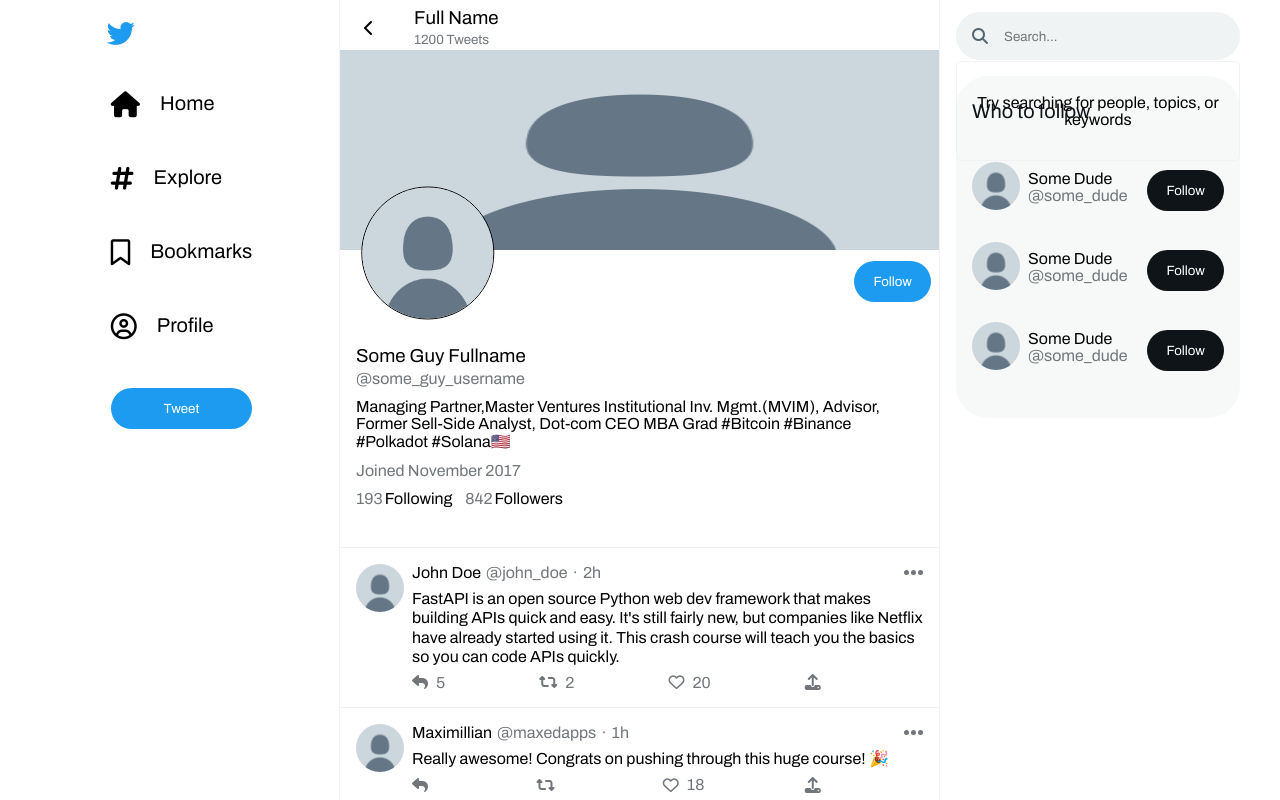
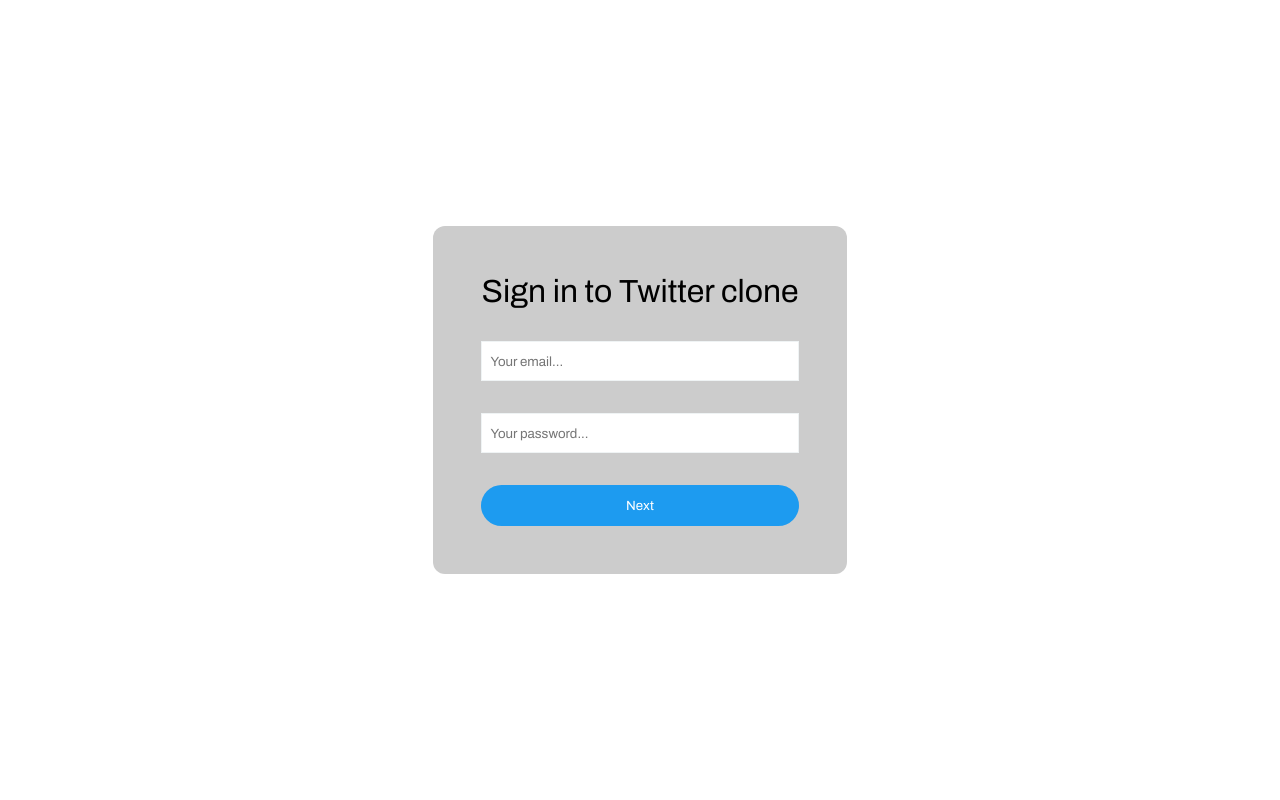
Before and after one commit to Ali-Fattahian/twitter-clone-frontend, a React (Create React App) app: page /login in a window 1280 px wide. Shown: the top 800 px of the page. Built offline with nearby package versions, Linux system fonts and the light colour scheme.

Commit message:
add axios config and login page and style it

```diff
--- a/package.json
+++ b/package.json
@@ -6,6 +6,7 @@
     "@testing-library/jest-dom": "^5.16.4",
     "@testing-library/react": "^13.1.1",
     "@testing-library/user-event": "^13.5.0",
+    "axios": "^0.27.2",
     "react": "^18.0.0",
     "react-dom": "^18.0.0",
     "react-router-dom": "^6.3.0",
--- a/src/App.js
+++ b/src/App.js
@@ -14,6 +14,7 @@
 import SmallScreenNav from "./components/Modal/SmallScreenNav";
 import ProfilePicture from "./components/Tweet/default_profile.png";
 import Overlay from "./components/Modal/Overlay";
+import Login from "./pages/Auth/Login";
 
 function App() {
   const DUMMY_SEARCH_RESULTS = [
@@ -81,6 +82,7 @@
           }
         />
         <Route path="bookmarks" element={<Bookmarks pageName="Bookmarks" />} />
+        <Route path="login" element={<Login />} />
         <Route path=":username" element={<Profile pageName="Profile" />} />
       </Routes>
       <SmallScreenNav
--- /dev/null
+++ b/src/axios.js
@@ -0,0 +1,74 @@
+import axios from "axios";
+
+const baseUrl = "http://127.0.0.1:8000/api/";
+
+const axiosInstance = axios.create({
+  baseURL: baseUrl,
+  timeout: 5000,
+  headers: {
+    Authorization: localStorage.getItem("access_token")
+      ? "JWT " + localStorage.getItem("access_token")
+      : null,
+    "Content-Type": "application/json",
+    accept: "application/json",
+  },
+});
+
+axiosInstance.interceptors.response.use(
+  (response) => {
+    return response;
+  },
+  async function (error) {
+    const originalRequest = error.config;
+
+    if (typeof error.response === "undefined") {
+      alert(
+        "A server/network error occured. " +
+          "Looks like CORS might be the problem. " +
+          "Sorry about this, we will get it fixed shortly."
+      );
+      return Promise.reject(error);
+    }
+
+    if (
+      error.response.status === 401 &&
+      originalRequest.url === baseUrl + "token/refresh/"
+    ) {
+      window.location.href = "login/";
+      return Promise.reject(error);
+    }
+
+    if (
+      error.response.data.code === "token_not_valid" &&
+      error.response.status === 401 &&
+      error.response.statusText === "Unauthorized"
+    ) {
+      const refreshToken = localStorage.getItem("refresh_token");
+
+      if (refreshToken) {
+        const tokenParts = JSON.parse(atob(refreshToken.split(".")[1]));
+
+        const now = Math.ceil(Date.now() / 1000);
+        console.log(tokenParts.exp);
+
+        if (tokenParts.exp > now) {
+          return axiosInstance
+            .post("token/refresh/", { refresh: refreshToken })
+            .then((response) => {
+              localStorage.setItem("access_token", response.data.access);
+              localStorage.setItem("refresh_token", response.data.refresh);
+
+              axiosInstance.defaults.headers["Authorization"] =
+                "JWT " + response.data.access;
+              originalRequest.headers["Authorization"] =
+                "JWT " + response.data.access;
+
+              return axiosInstance(originalRequest);
+            });
+        }
+      }
+    }
+  }
+);
+
+export default axiosInstance;
--- /dev/null
+++ b/src/pages/Auth/Login.js
@@ -0,0 +1,53 @@
+import { useRef } from "react";
+import { useNavigate } from "react-router-dom";
+import axiosInstance from "../../axios";
+import classes from "./Login.module.css";
+
+const Login = () => {
+  const email = useRef('');
+  const password = useRef('');
+  const navigate = useNavigate();
+
+  const formSubmitHandler = (e) => {
+    e.preventDefault();
+    const emailCurrentValue = email.current.value;
+    const passwordCurrentValue = password.current.value;
+
+    if (!emailCurrentValue.includes("@")) return;
+    if (emailCurrentValue.trim().length === 0 || passwordCurrentValue.trim().length === 0) return;
+
+    axiosInstance
+      .post("token/", {
+        email: emailCurrentValue,
+        password: passwordCurrentValue,
+      })
+      .then((res) => {
+        localStorage.setItem("refresh_token", res.data.refresh);
+        localStorage.setItem("access_token", res.data.access);
+        axiosInstance.defaults.headers["Authorization"] =
+          "JWT " + localStorage.getItem("access_token");
+        navigate("/", { replace: true });
+      });
+  };
+
+  return (
+    <div className={classes["page-container"]}>
+      <div className={classes["form-container"]} onSubmit={formSubmitHandler}>
+        <form className={classes.form}>
+          <h1>Sign in to Twitter clone</h1>
+          <input type="email" placeholder="Your email..." ref={email} />
+          <input
+            type="password"
+            placeholder="Your password..."
+            ref={password}
+          />
+          <button type="submit" className="btn">
+            Next
+          </button>
+        </form>
+      </div>
+    </div>
+  );
+};
+
+export default Login;
--- /dev/null
+++ b/src/pages/Auth/Login.module.css
@@ -0,0 +1,44 @@
+.page-container {
+    position: fixed;
+    z-index: 2;
+    top: 0;
+    left: 0;
+    height: 100vh;
+    width: 100vw;
+    background-color: var(--light-theme-background);
+}
+
+.form-container {
+    display: flex;
+    justify-content: center;
+    align-items: center;
+    width: 100%;
+    height: 100%;
+}
+
+.form {
+    padding: 3rem;
+    border: var(--light-theme-border);
+    display: flex;
+    flex-direction: column;
+    justify-content: flex-start;
+    align-items: flex-start;
+    gap: 2rem;
+    background-color: #ccc;
+    border-radius: 12px;
+}
+
+.form input {
+    width: 100%;
+    padding: .5rem;
+    border: 1px solid var(--light-theme-border);
+    height: 40px;
+}
+
+.form input:focus {
+    outline-color: transparent;
+}
+
+.form button {
+    width: 100%;
+}
```
Also changed, not shown: 1 other file (tests, documents, lock files or other folders).
